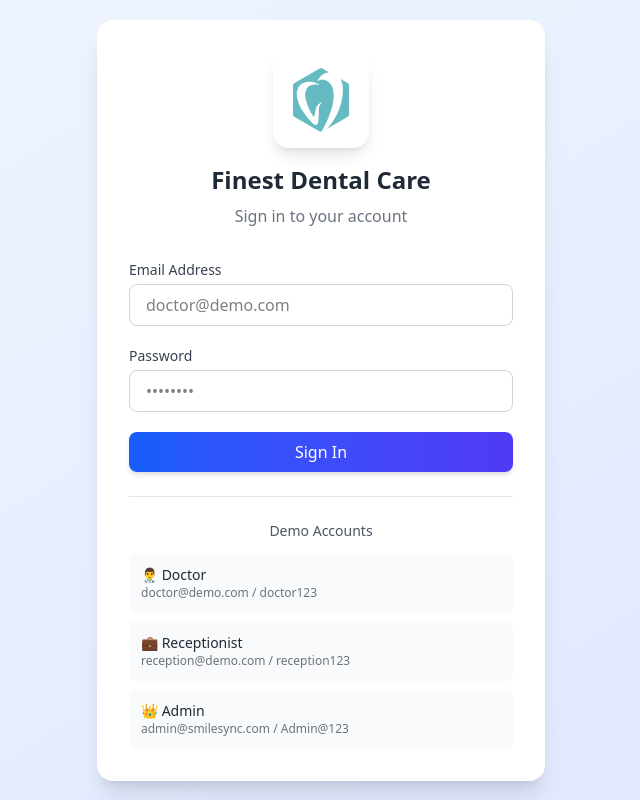
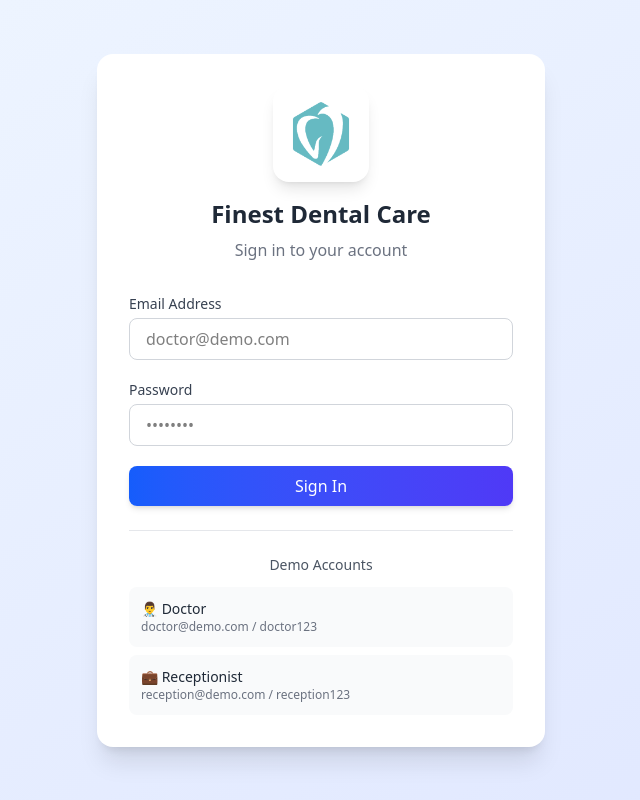
Before and after one commit to smilesynclk-cyber/dental-clinic-system, a Next.js app: page /login in a window 1280 px wide. Shown: the whole page, without its empty margins (319-959 px from the left). Built offline with nearby package versions, Linux system fonts and the light colour scheme; no server answers.

Commit message:
Update login page

```diff
--- a/app/login/page.tsx
+++ b/app/login/page.tsx
@@ -194,10 +194,6 @@ export default function LoginPage() {
               <p className="font-medium text-gray-800">💼 Receptionist</p>
               <p className="text-gray-500 text-xs">reception@demo.com / reception123</p>
             </div>
-            <div className="bg-gray-50 rounded-lg p-3">
-              <p className="font-medium text-gray-800">👑 Admin</p>
-              <p className="text-gray-500 text-xs">admin@smilesync.com / Admin@123</p>
-            </div>
           </div>
         </div>
       </div>
```
